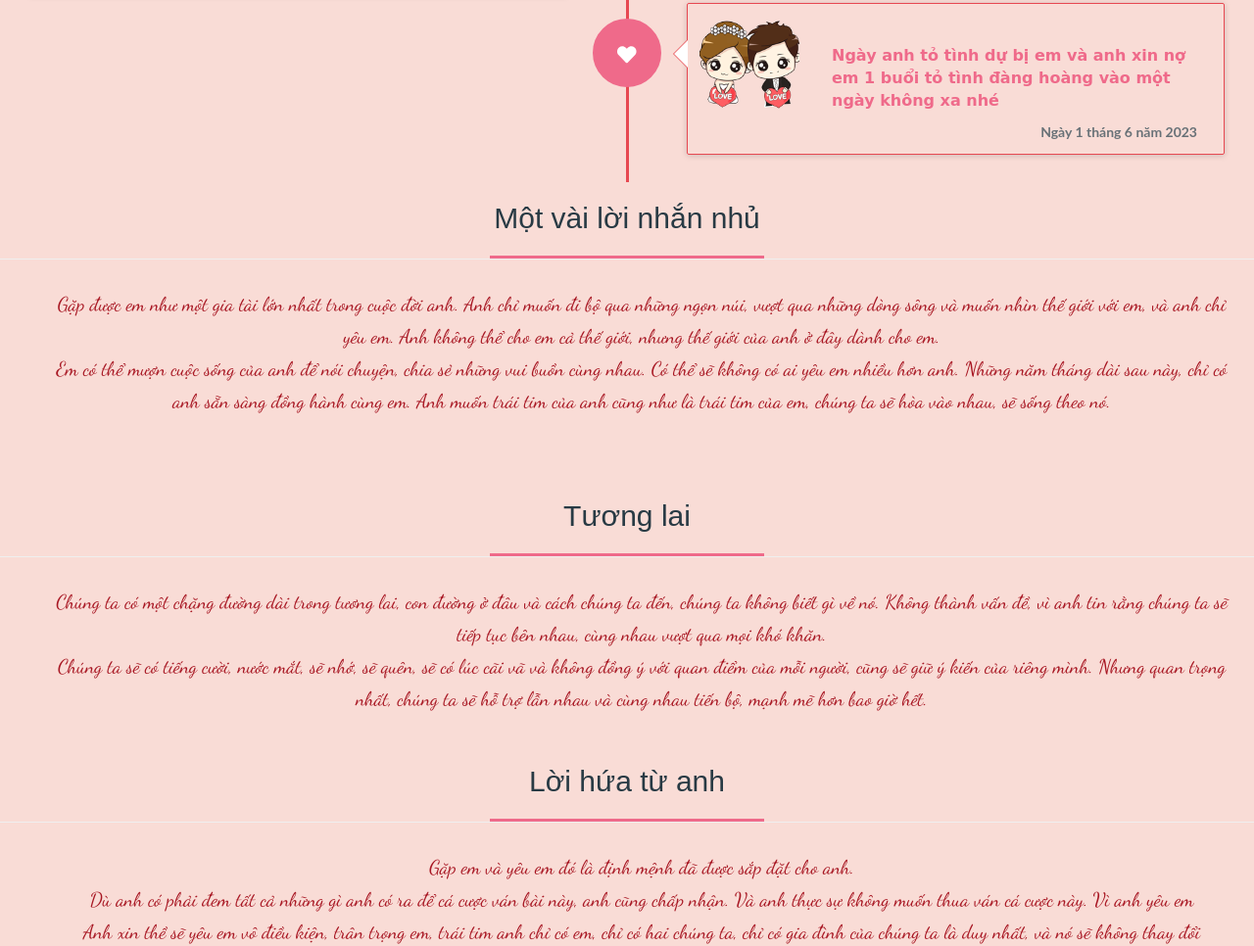
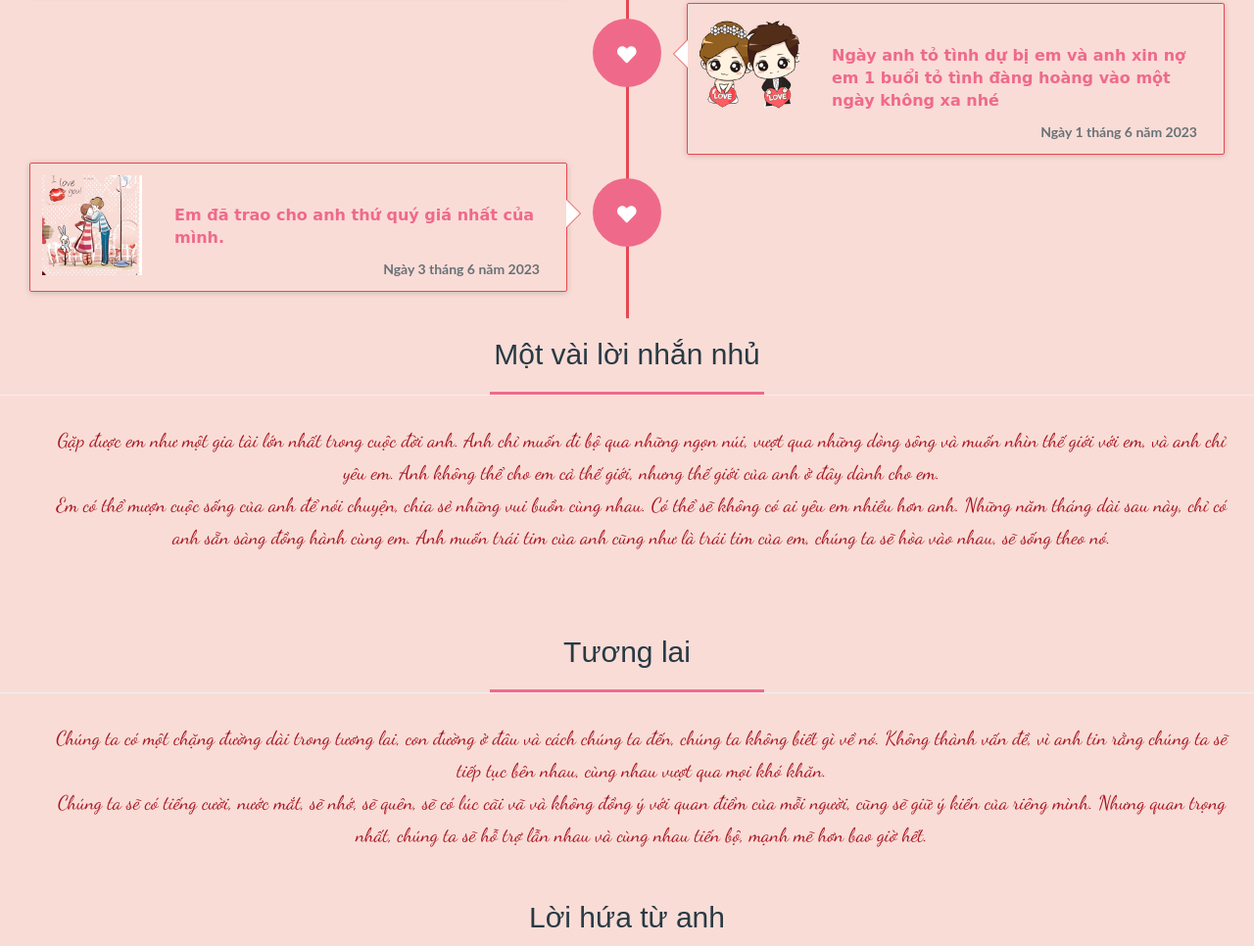
Before and after one commit to nguyenhuytien211098/LoveYou3, a plain HTML site: page index.html in a window 1280 px wide. Shown: the part 2516-3482 px from the top of the page at 98% size. Drawn offline with nearby package versions, Linux system fonts and the light colour scheme; a web font is replaced by a local one.

Commit message:
Update index.html

```diff
--- a/index.html
+++ b/index.html
@@ -343,6 +343,29 @@
                                     </div>
                                 </div>
                             </li>
+                             <li data-anijs="if: scroll, on: window, do: rollIn animated, before: $scrollReveal repeat" class=" col-xs-12">
+                                <div class="timeline-badge wow fadeInUp" data-wow-delay="0.5s" style="">
+                                    <i class="fas fa-heart"></i>
+                                </div>
+                                <div class="timeline-panel wow fadeInLeft" data-wow-delay="0.7s" style="">
+                                    <div class="" style="padding: 0;width: 102px;position: relative;float: left">
+                                        <img src="images/x11.png" alt="" style="width: 102px;height: 102px">
+                                    </div>
+                                    <div class="" style="padding: 0 15px 0 135px">
+                                        <div class="timeline-heading">
+                                            <p><br></p>
+                                        </div>
+                                        <div class="timeline-body">
+                                            <div>
+                                                <div>
+                                                    <p class="txtcolor" style="font-family: 'Srisakdi', cursive;">Em đã trao cho anh thứ quý giá nhất của mình.</p>
+                                                </div>
+                                            </div>
+                                        </div>
+                                        <div class="timeline-foot">Ngày 3 tháng 6 năm 2023</div>
+                                    </div>
+                                </div>
+                            </li>
                         </ul>
                     </div>
                 </div>
```
